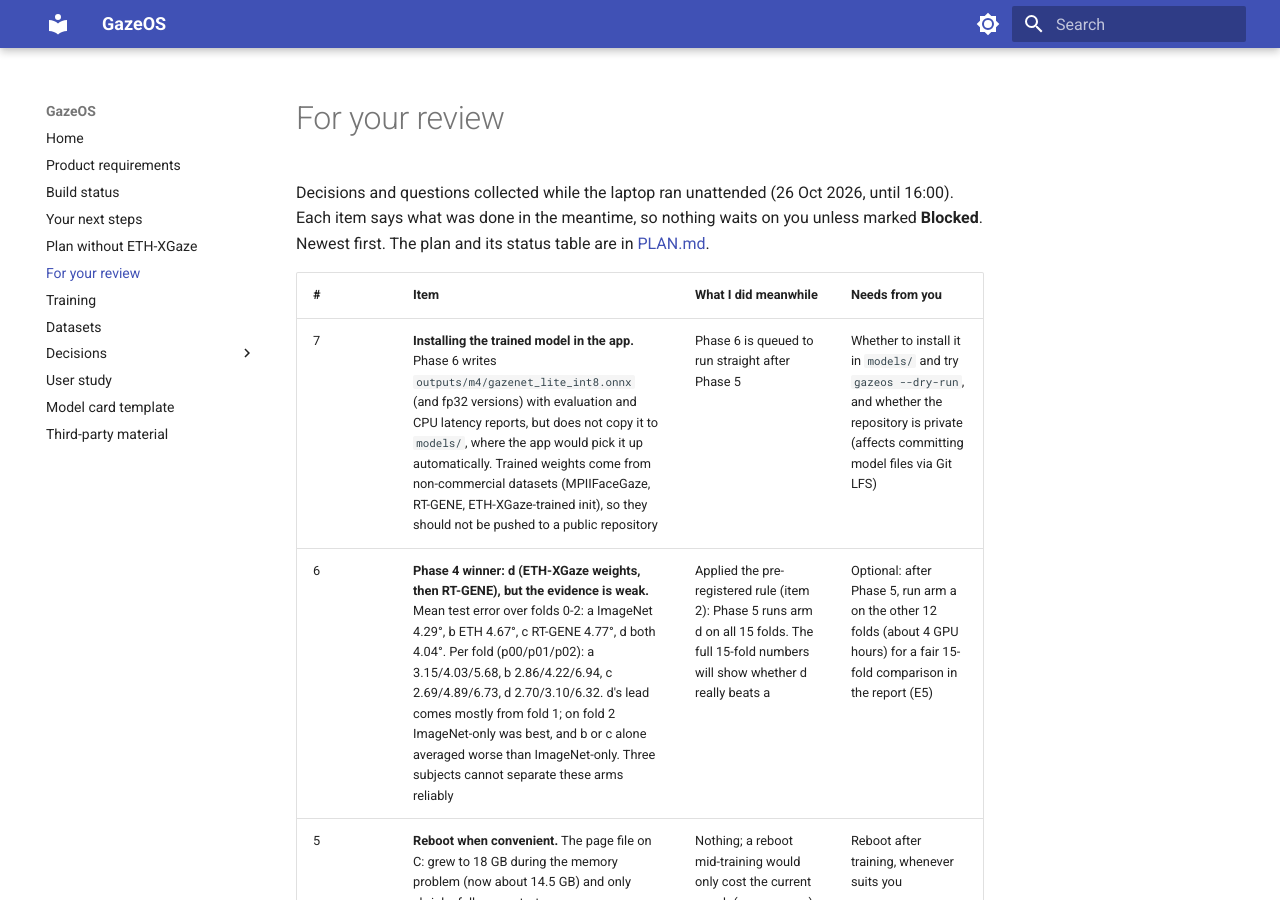
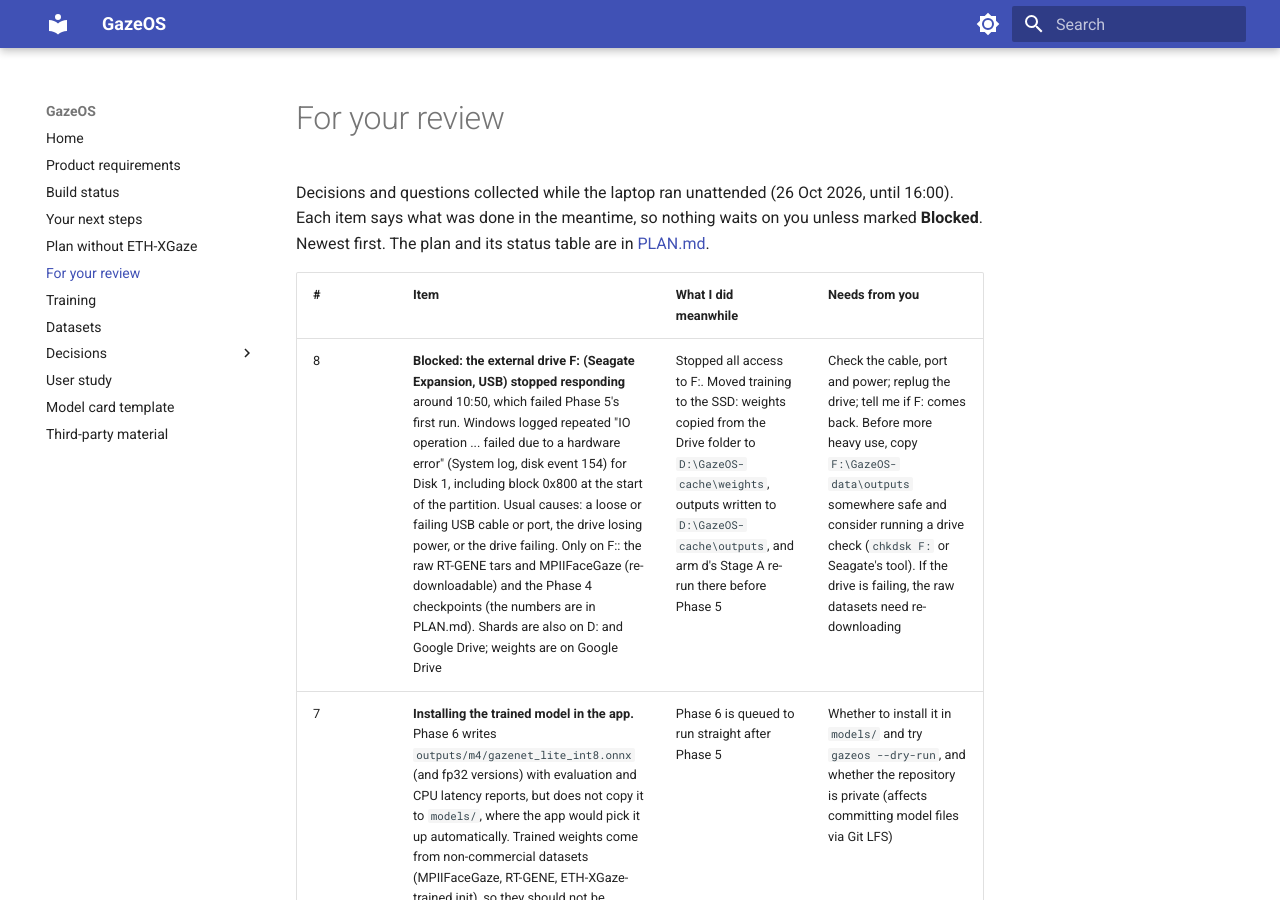
Before and after one commit to deep-9549/Gaze-Os, an MkDocs documentation site: the page built from docs/REVIEW.md, in a window 1280 px wide and 900 px high. Built offline with MkDocs 1.6.1 and Material for MkDocs 9.7.7, drawn with Linux system fonts in a browser that asks for light colours.

Commit message:
docs: F: drive failure; training moved to the SSD

```diff
--- a/docs/REVIEW.md
+++ b/docs/REVIEW.md
@@ -7,6 +7,7 @@ in [PLAN.md](PLAN.md).
 
 | # | Item | What I did meanwhile | Needs from you |
 | --- | --- | --- | --- |
+| 8 | **Blocked: the external drive F: (Seagate Expansion, USB) stopped responding** around 10:50, which failed Phase 5's first run. Windows logged repeated "IO operation ... failed due to a hardware error" (System log, disk event 154) for Disk 1, including block 0x800 at the start of the partition. Usual causes: a loose or failing USB cable or port, the drive losing power, or the drive failing. Only on F:: the raw RT-GENE tars and MPIIFaceGaze (re-downloadable) and the Phase 4 checkpoints (the numbers are in PLAN.md). Shards are also on D: and Google Drive; weights are on Google Drive | Stopped all access to F:. Moved training to the SSD: weights copied from the Drive folder to `D:\GazeOS-cache\weights`, outputs written to `D:\GazeOS-cache\outputs`, and arm d's Stage A re-run there before Phase 5 | Check the cable, port and power; replug the drive; tell me if F: comes back. Before more heavy use, copy `F:\GazeOS-data\outputs` somewhere safe and consider running a drive check (`chkdsk F:` or Seagate's tool). If the drive is failing, the raw datasets need re-downloading |
 | 7 | **Installing the trained model in the app.** Phase 6 writes `outputs/m4/gazenet_lite_int8.onnx` (and fp32 versions) with evaluation and CPU latency reports, but does not copy it to `models/`, where the app would pick it up automatically. Trained weights come from non-commercial datasets (MPIIFaceGaze, RT-GENE, ETH-XGaze-trained init), so they should not be pushed to a public repository | Phase 6 is queued to run straight after Phase 5 | Whether to install it in `models/` and try `gazeos --dry-run`, and whether the repository is private (affects committing model files via Git LFS) |
 | 6 | **Phase 4 winner: d (ETH-XGaze weights, then RT-GENE), but the evidence is weak.** Mean test error over folds 0-2: a ImageNet 4.29°, b ETH 4.67°, c RT-GENE 4.77°, d both 4.04°. Per fold (p00/p01/p02): a 3.15/4.03/5.68, b 2.86/4.22/6.94, c 2.69/4.89/6.73, d 2.70/3.10/6.32. d's lead comes mostly from fold 1; on fold 2 ImageNet-only was best, and b or c alone averaged worse than ImageNet-only. Three subjects cannot separate these arms reliably | Applied the pre-registered rule (item 2): Phase 5 runs arm d on all 15 folds. The full 15-fold numbers will show whether d really beats a | Optional: after Phase 5, run arm a on the other 12 folds (about 4 GPU hours) for a fair 15-fold comparison in the report (E5) |
 | 5 | **Reboot when convenient.** The page file on C: grew to 18 GB during the memory problem (now about 14.5 GB) and only shrinks fully on restart | Nothing; a reboot mid-training would only cost the current epoch (runs resume), but there is no need | Reboot after training, whenever suits you |
```
Also changed, not shown: docs/PLAN.md (+1 -0 lines).
